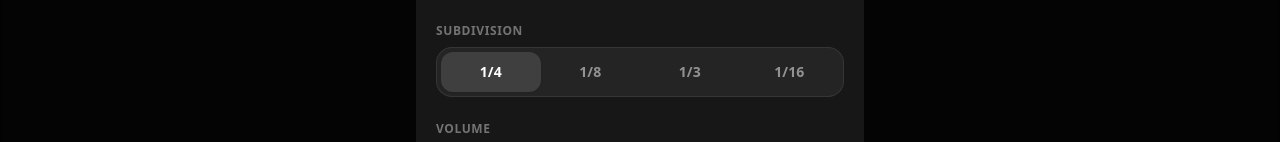
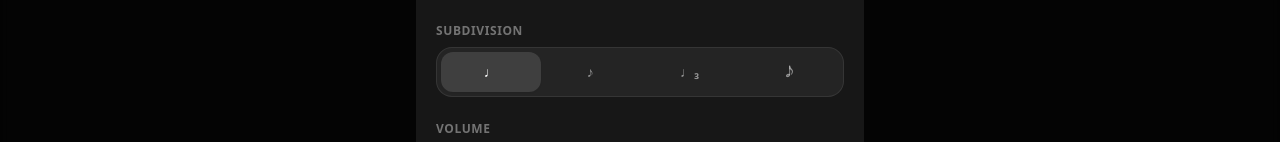
Before and after one commit to jorgebarbosa-dev/metronome, a React (Vite) app: page / in a window 1280 px wide. Both pictures are taken after a click on the button 42 px from the left and 40 px from the top of the page. Shown: the part 539-681 px from the top of the page. Built offline with nearby package versions, Linux system fonts and the light colour scheme.

Commit message:
fix(ui): display musical notation for subdivisions
Replace fraction labels (1/4, 1/8, etc) with musical symbols:
- Quarter: ♩
- Eighth: ♪
- Triplet: ♩₃
- Sixteenth: 𝅗𝅥𝅮

Build passes with zero TypeScript errors.

```diff
--- a/src/components/SettingsScreen.tsx
+++ b/src/components/SettingsScreen.tsx
@@ -14,10 +14,10 @@ const TIME_SIGNATURES: { value: TimeSignature; label: string }[] = [
 ];
 
 const SUBDIVISIONS: { value: Subdivision; label: string }[] = [
-  { value: 'quarter', label: '1/4' },
-  { value: 'eighth', label: '1/8' },
-  { value: 'triplet', label: '1/3' },
-  { value: 'sixteenth', label: '1/16' },
+  { value: 'quarter', label: '♩' },
+  { value: 'eighth', label: '♪' },
+  { value: 'triplet', label: '♩₃' },
+  { value: 'sixteenth', label: '𝅗𝅥𝅮' },
 ];
 
 export function SettingsScreen() {
--- a/src/components/SubdivisionSelector.tsx
+++ b/src/components/SubdivisionSelector.tsx
@@ -8,10 +8,10 @@ export function SubdivisionSelector() {
   const buttonRefs = useRef<(HTMLButtonElement | null)[]>([]);
 
   const subdivisions: { value: Subdivision; label: string; symbol: string; description: string }[] = [
-    { value: 'quarter', label: 'Quarter', symbol: '1', description: '1 click per beat' },
-    { value: 'eighth', label: 'Eighth', symbol: '2', description: '2 clicks per beat' },
-    { value: 'triplet', label: 'Triplet', symbol: '3', description: '3 clicks per beat' },
-    { value: 'sixteenth', label: 'Sixteenth', symbol: '4', description: '4 clicks per beat' },
+    { value: 'quarter', label: 'Quarter', symbol: '♩', description: '1 click per beat' },
+    { value: 'eighth', label: 'Eighth', symbol: '♪', description: '2 clicks per beat' },
+    { value: 'triplet', label: 'Triplet', symbol: '♩₃', description: '3 clicks per beat' },
+    { value: 'sixteenth', label: 'Sixteenth', symbol: '𝅗𝅥𝅮', description: '4 clicks per beat' },
   ];
 
   const handleKeyDown = (e: React.KeyboardEvent<HTMLButtonElement>, index: number) => {
```
